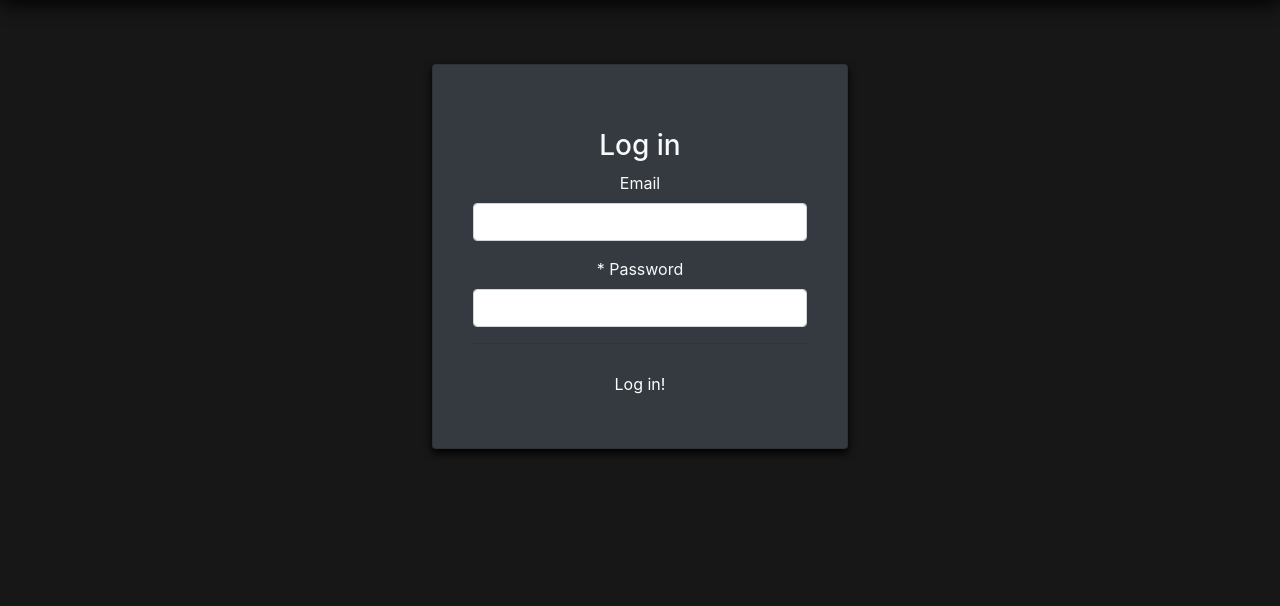
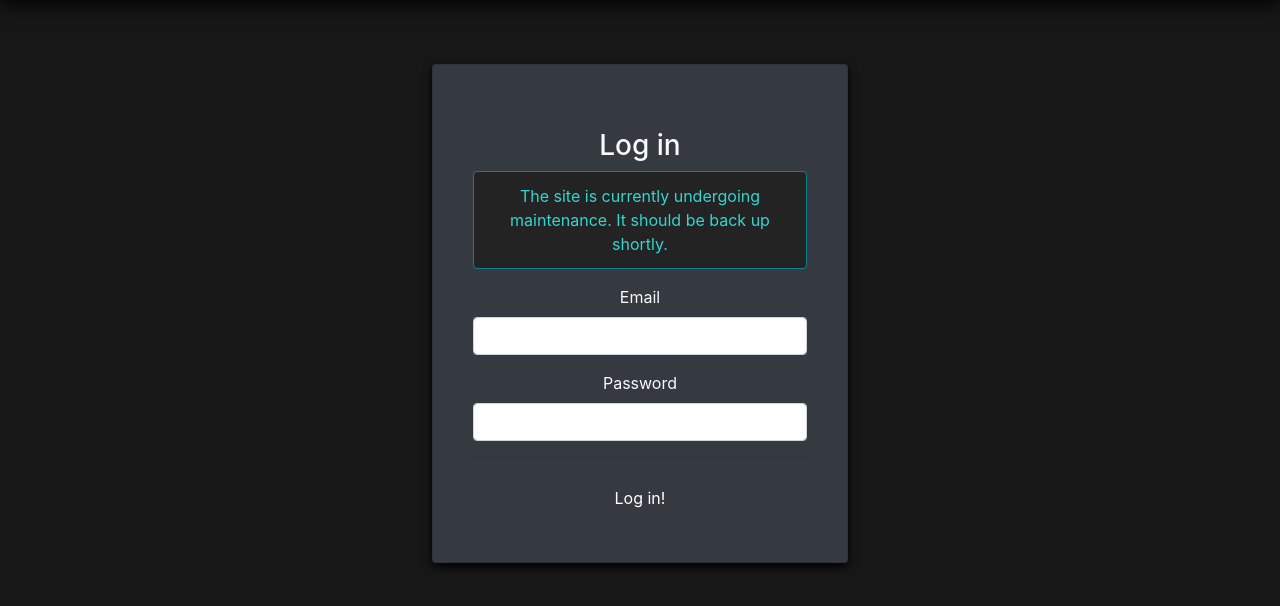
Before and after one commit to Dimcon/BINSTA, a Python web app: template app/templates/login.html in a window 1280 px wide. Shown: the part 56-662 px from the top of the page. Run offline with Jinja, Linux system fonts and the light colour scheme; the template is opened without the code that fills it, so the values that code supplies are empty; some libraries are stand-ins or nearby versions.

Commit message:
Maintenance message whil eDB goes under upgrades

```diff
--- a/app/templates/login.html
+++ b/app/templates/login.html
@@ -29,12 +29,15 @@
     <div class="col-lg-4 card text-light bg-dark" style="padding:40px;text-align:center">&nbsp
         <h3> Log in</h3>
         <form method="post">
+		<div class="form-group">
+            <div class="alert alert-info">The site is currently undergoing  maintenance. It should be back up shortly.</div>
+        </div>
         <div class="form-group">
             <label class="" for="form1" >Email</label>
             <input type="text" required="True" name="email" id="form1" class="form-control">
         </div>
         <div class="form-group">
-            <label class="" for="form2" >* Password</label>
+            <label class="" for="form2" >Password</label>
             <input type="password" required="True"  name="passw" id="form2" class="form-control">
         </div>
         <hr>
```
